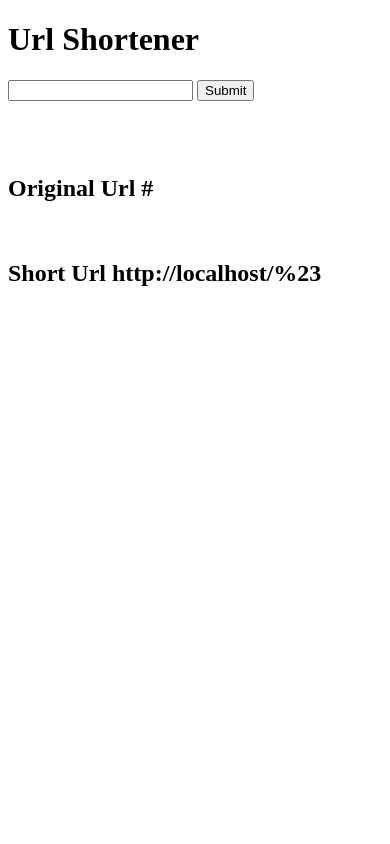
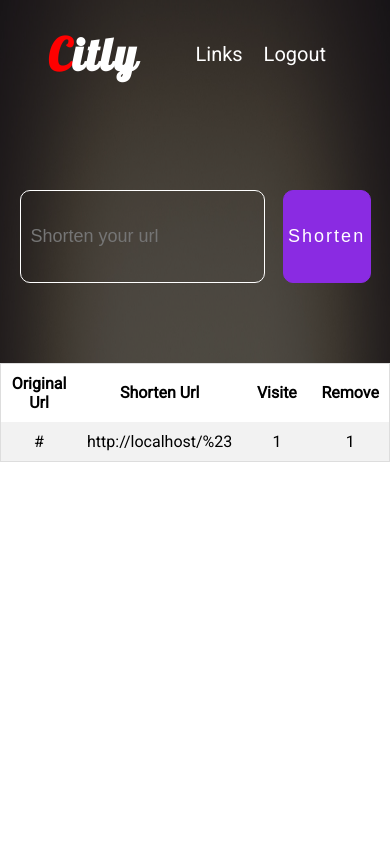
Before and after one commit to bacha-11/URL_SHORTENER, a Flask app: page /add-link in a window 390 px wide. Run offline with Flask 2, Linux system fonts and the light colour scheme; tables that the repository leaves empty hold one stand-in row (values such as "Sample post").

Commit message:
Design a responsive get link and state page

```diff
--- a/wsgi/routes.py
+++ b/wsgi/routes.py
@@ -5,12 +5,12 @@ from wsgi.models import Link
 
 @app.route('/')
 def index():
-    return render_template('index.html', title='Url Shortener')
+    return render_template('index.html', title='Citly')
 
 
 @app.route('/add-link', methods=['GET', 'POST'])
 def add_link():
-    links = Link.query.all()
+    links = Link.query.all()[0:7]
     if request.method == 'POST':
         original_url = request.form['original_url']
         add_url = Link(original_url=original_url)
@@ -18,7 +18,7 @@ def add_link():
         db.session.commit()
         return redirect(url_for('add_link'))
 
-    return render_template('add_link_and_state.html', links=links, title='Home')
+    return render_template('add_link_and_state.html', links=links, title='Citly | Url Shotener')
 
 
 @app.route('/<short_url>')
--- a/wsgi/static/style/style.css
+++ b/wsgi/static/style/style.css
@@ -44,6 +44,17 @@ body{
 
 
 .header .logo span{
+    color: red;
+}
+
+
+.header .logo h2 a{
+    color: #fff;
+    transition: 1s linear all;
+}
+
+
+.header .logo h2 a:hover{
     color: red;
 }
 
@@ -112,6 +123,93 @@ body{
 
 
 
+.blured_bg_image{
+    width: 100%;
+    height: 100vh;
+    background-color: rgba(0, 0, 0, 0.5);
+}
+
+
+.get_url_form{
+    width: 100%;
+    height: 30vh;
+    display: flex;
+    justify-content: center;
+    align-items: center;
+}
+
+
+.get_url_form form{
+    width: 50%;
+    height: 11vh;
+    display: flex;
+    justify-content: space-between;
+    align-items: center;
+}
+
+
+.get_url_form form input[type='text']{
+    width: 70%;
+    height: 100%;
+    border: 1px solid #fff;
+    outline: none;
+    background: none;
+    font-size: 18px;
+    padding-left: 10px;
+    border-radius: 10px;
+}
+
+
+.get_url_form form input[type='text']::placeholder{
+    font-size: 18px;
+}
+
+
+.get_url_form form input[type='submit']{
+    width: 25%;
+    height: 100%;
+    color: #fff;
+    font-size: 18px;
+    letter-spacing: 2px;
+    outline: none;
+    border-radius: 10px;
+    cursor: pointer;
+    background-color: blueviolet;
+    border: 1px solid blueviolet;
+}
+
+
+.get_url_form form input[type='submit']:hover{
+    background: none;
+    border: 1px solid #fff;
+}
+
+
+.state_table{
+    width: 100%;
+    height: 57vh;
+    overflow-x:auto;
+    background-color: #fff;
+}
+
+
+.state_table table{
+    border-collapse: collapse;
+    border-spacing: 0;
+    width: 100%;
+    border: 1px solid #ddd;
+    text-align: center;
+}
+
+
+.state_table th, td {
+    padding: 10px;
+    width: 20%;
+}
+
+
+.state_table tr:nth-child(even){background-color: #f2f2f2}
+
 
 
 
@@ -124,4 +222,9 @@ body{
         margin: 60px;
         background-color: rgba(0, 0, 0, 0.5);
     }
+
+    .get_url_form form{
+        width: 90%;
+    }
+
 }
--- a/wsgi/templates/add_link_and_state.html
+++ b/wsgi/templates/add_link_and_state.html
@@ -4,21 +4,59 @@
     <meta charset="UTF-8">
     <meta http-equiv="X-UA-Compatible" content="IE=edge">
     <meta name="viewport" content="width=device-width, initial-scale=1.0">
-    <title>Document</title>
+    <link rel="stylesheet" href="{{ url_for('static', filename='style/style.css') }}">
+    {% if title %}
+    <title>{{title}}</title>
+    {% else %}
+    <title>Citly</title>
+    {% endif %}
 </head>
 <body>
-    <h1>Url Shortener</h1>
 
-    <form action="" method="POST">
-        <input type="text" name="original_url">
-        <input type="submit">
-    </form>
-    <br>
-    <br>
-    <br>
-    {% for link in links %}
-    <h2>Original Url <span> {{link.original_url}} </span> </h2><br>
-    <h2>Short Url <span>  {{url_for('redirect_to_url', short_url=link.short_url, _external=True)}}</span> </h2><br>
-    {% endfor %}
+    <div class="bg_image">
+        <div class="blured_bg_image">
+
+            <div class="header">
+                <div class="logo">
+                    <h2><a href="{{ url_for('index') }} "><span>C</span>itly</a></h2>
+                </div>
+
+                <div class="header_btns">
+                    <a href="#">Links</a>
+                    <a href="#">Logout</a>
+                </div>
+            </div>
+
+            <div class="get_url_form">
+                <form action="" method="POST">
+                    <input type="text" name="original_url" placeholder="Shorten your url" required>
+                    <input type="submit" value="Shorten">
+                </form>
+            </div>
+
+            <div class="state_table">
+                <table>
+                    <tr>
+                        <th>Original Url</th>
+                        <th>Shorten Url</th>
+                        <th>Visite</th>
+                        <th>Remove</th>
+                    </tr>
+
+                    {% for link in links %}
+                    <tr>
+                        <td>{{link.original_url|truncate(40, True)}}</td>
+                        <td>{{url_for('redirect_to_url', short_url=link.short_url, _external=True)}}</td>
+                        <td> {{link.visite}} </td>
+                        <td> {{link.visite}} </td>
+                    </tr>
+                    {% endfor %}
+                </table>
+            </div>
+
+
+        </div>
+    </div>
+
 </body>
 </html>
--- a/wsgi/templates/index.html
+++ b/wsgi/templates/index.html
@@ -8,7 +8,7 @@
     {% if title %}
     <title>{{title}}</title>
     {% else %}
-    <title>Url Shortner</title>
+    <title>Citly</title>
     {% endif %}
 </head>
 <body>
@@ -16,7 +16,7 @@
 
         <div class="header">
             <div class="logo">
-                <h2><span>C</span>itly</h2>
+                <h2><a href="{{ url_for('index') }} "><span>C</span>itly</a></h2>
             </div>
 
             <div class="header_btns">
@@ -28,7 +28,7 @@
         <div class="main_content">
             <h1>Short links, big results</h1>
             <p>A URL shortener built with powerful tools to help you grow and protect your brand.</p>
-            <a href="#">Get Started for Free</a>
+            <a href=" {{ url_for('add_link') }} ">Get Started for Free</a>
         </div>
     </div>
 
```
Also changed, not shown: app.db.
